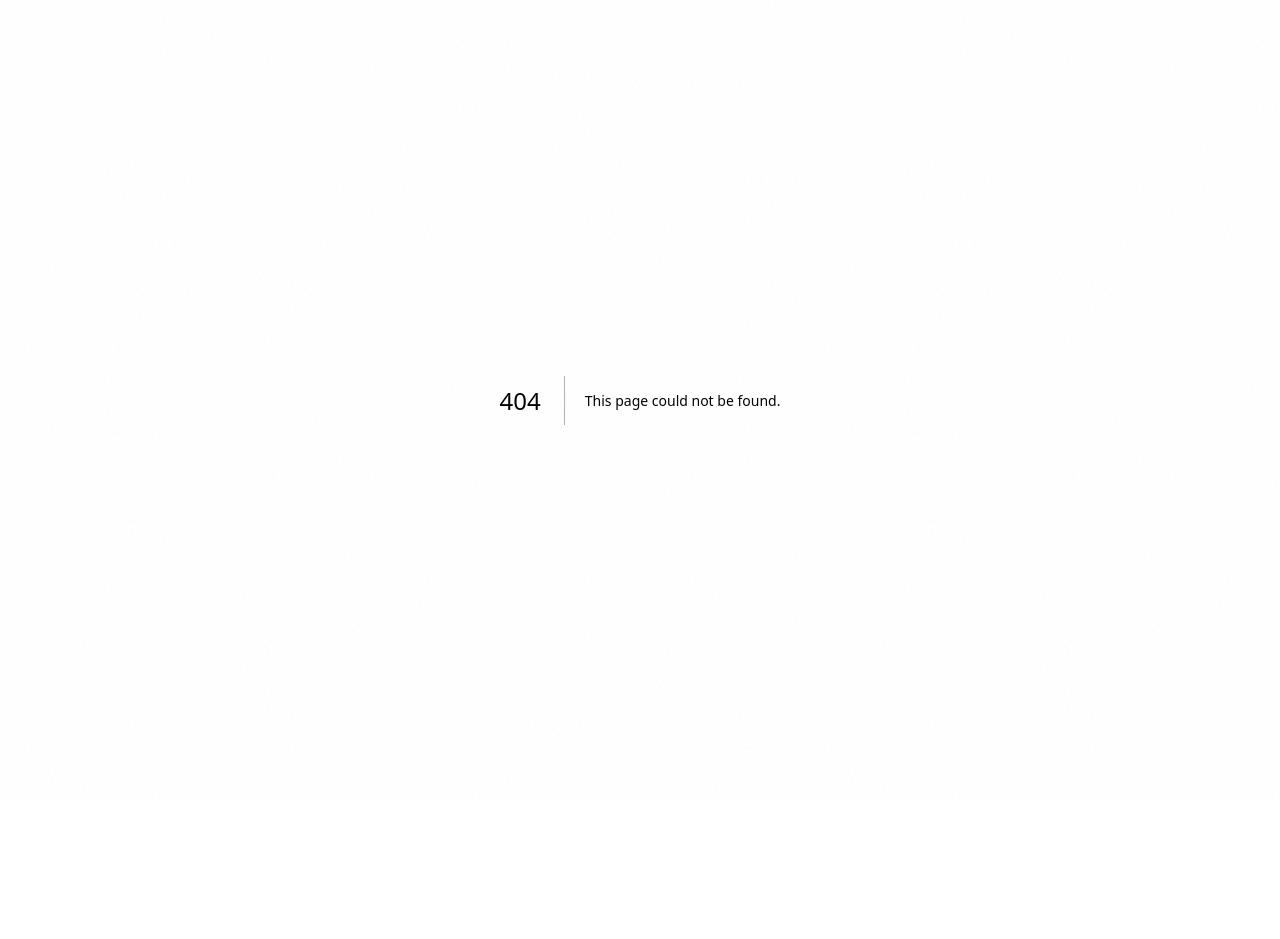
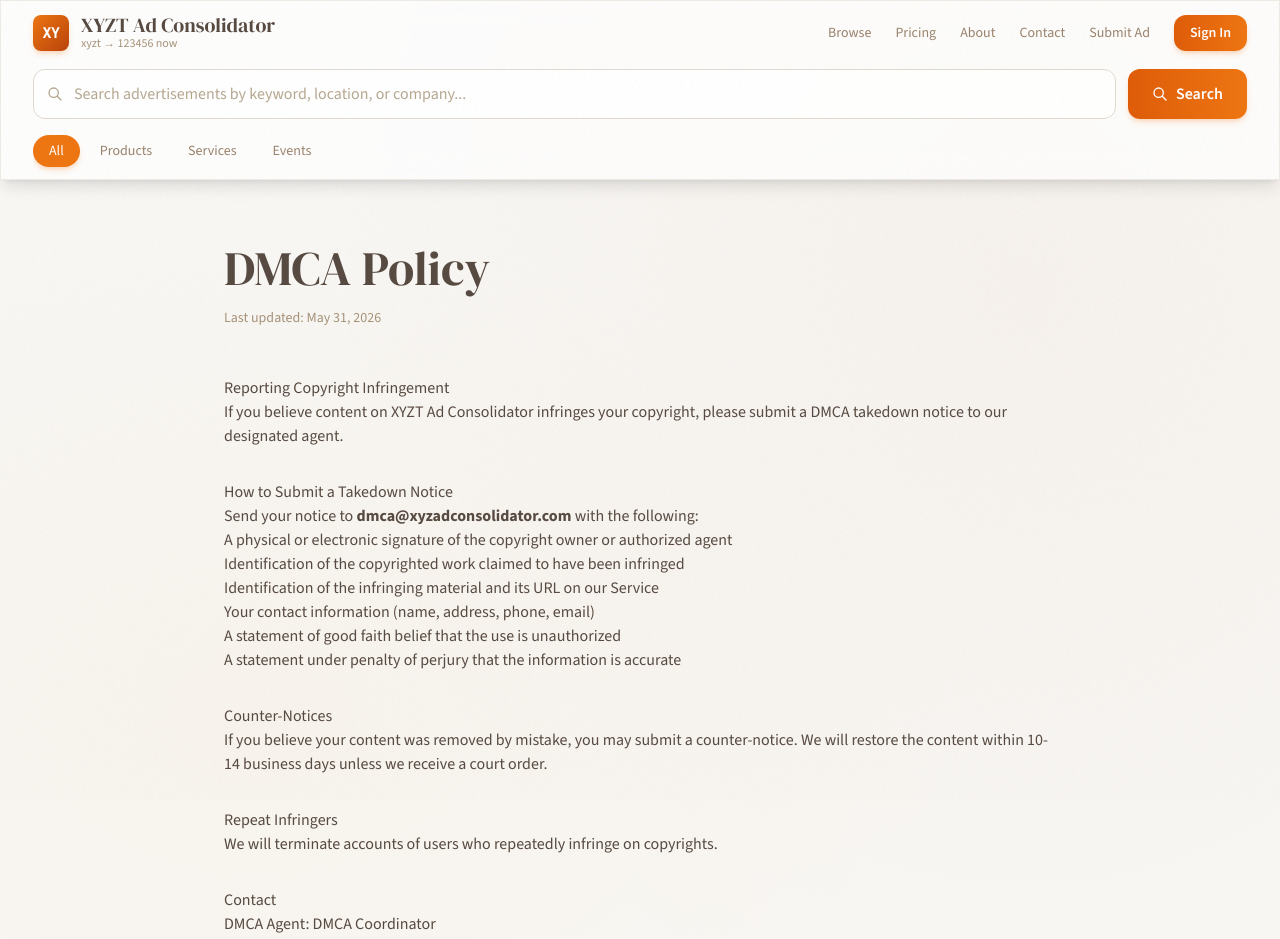
Before and after one commit to papajo/AdConsolidator, a Next.js app: page /legal/dmca in a window 1280 px wide. Before the commit this address had no page. Shown: the top 939 px of the page. Before the commit the page ends 800 px from the top, so only its background shows below. Built offline with nearby package versions, Linux system fonts and the light colour scheme.

Commit message:
Add src/pages/legal/dmca.js

```diff
--- /dev/null
+++ b/src/pages/legal/dmca.js
@@ -0,0 +1,62 @@
+import Head from 'next/head';
+import Link from 'next/link';
+import Header from '../../components/Header';
+import Footer from '../../components/Footer';
+
+export default function DMCA() {
+  return (
+    <>
+      <Head>
+        <title>DMCA Policy | XYZT Ad Consolidator</title>
+        <meta name="viewport" content="width=device-width, initial-scale=1" />
+      </Head>
+
+      <div className="min-h-screen flex flex-col">
+        <Header onSearch={() => {}} onCategoryChange={() => {}} activeCategory="All" />
+
+        <main className="flex-1 max-w-4xl mx-auto px-4 sm:px-6 lg:px-8 pt-16 pb-20">
+          <h1 className="font-display text-4xl md:text-5xl text-surface-900 mb-4">DMCA Policy</h1>
+          <p className="text-surface-500 text-sm mb-12">Last updated: May 31, 2026</p>
+
+          <div className="prose-content space-y-8">
+            <section>
+              <h2>Reporting Copyright Infringement</h2>
+              <p>If you believe content on XYZT Ad Consolidator infringes your copyright, please submit a DMCA takedown notice to our designated agent.</p>
+            </section>
+
+            <section>
+              <h2>How to Submit a Takedown Notice</h2>
+              <p>Send your notice to <strong>dmca@xyzadconsolidator.com</strong> with the following:</p>
+              <ul>
+                <li>A physical or electronic signature of the copyright owner or authorized agent</li>
+                <li>Identification of the copyrighted work claimed to have been infringed</li>
+                <li>Identification of the infringing material and its URL on our Service</li>
+                <li>Your contact information (name, address, phone, email)</li>
+                <li>A statement of good faith belief that the use is unauthorized</li>
+                <li>A statement under penalty of perjury that the information is accurate</li>
+              </ul>
+            </section>
+
+            <section>
+              <h2>Counter-Notices</h2>
+              <p>If you believe your content was removed by mistake, you may submit a counter-notice. We will restore the content within 10-14 business days unless we receive a court order.</p>
+            </section>
+
+            <section>
+              <h2>Repeat Infringers</h2>
+              <p>We will terminate accounts of users who repeatedly infringe on copyrights.</p>
+            </section>
+
+            <section>
+              <h2>Contact</h2>
+              <p>DMCA Agent: DMCA Coordinator<br />
+              Email: <Link href="mailto:dmca@xyzadconsolidator.com" className="text-brand-600 hover:text-brand-700">dmca@xyzadconsolidator.com</Link></p>
+            </section>
+          </div>
+        </main>
+
+        <Footer />
+      </div>
+    </>
+  );
+}
```
